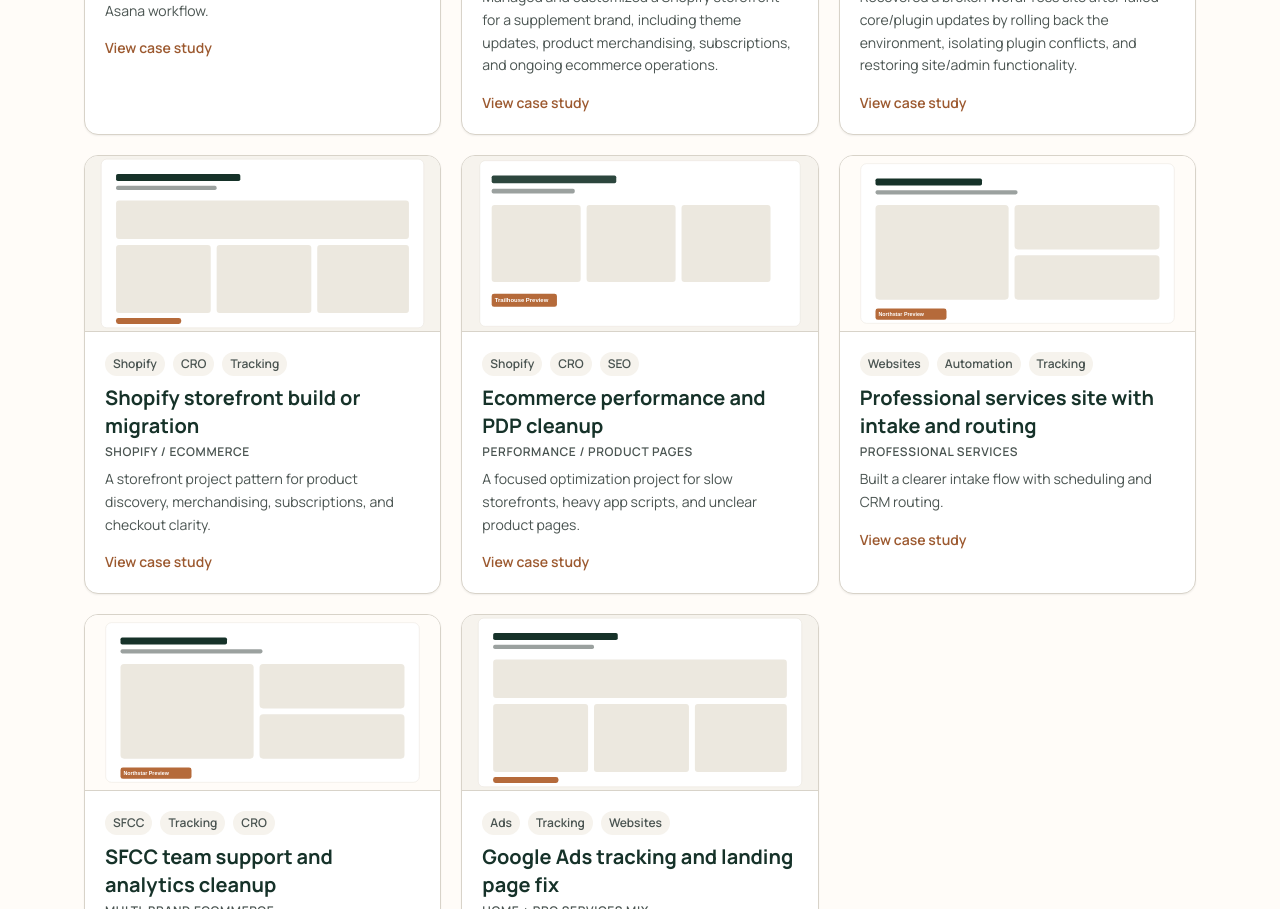
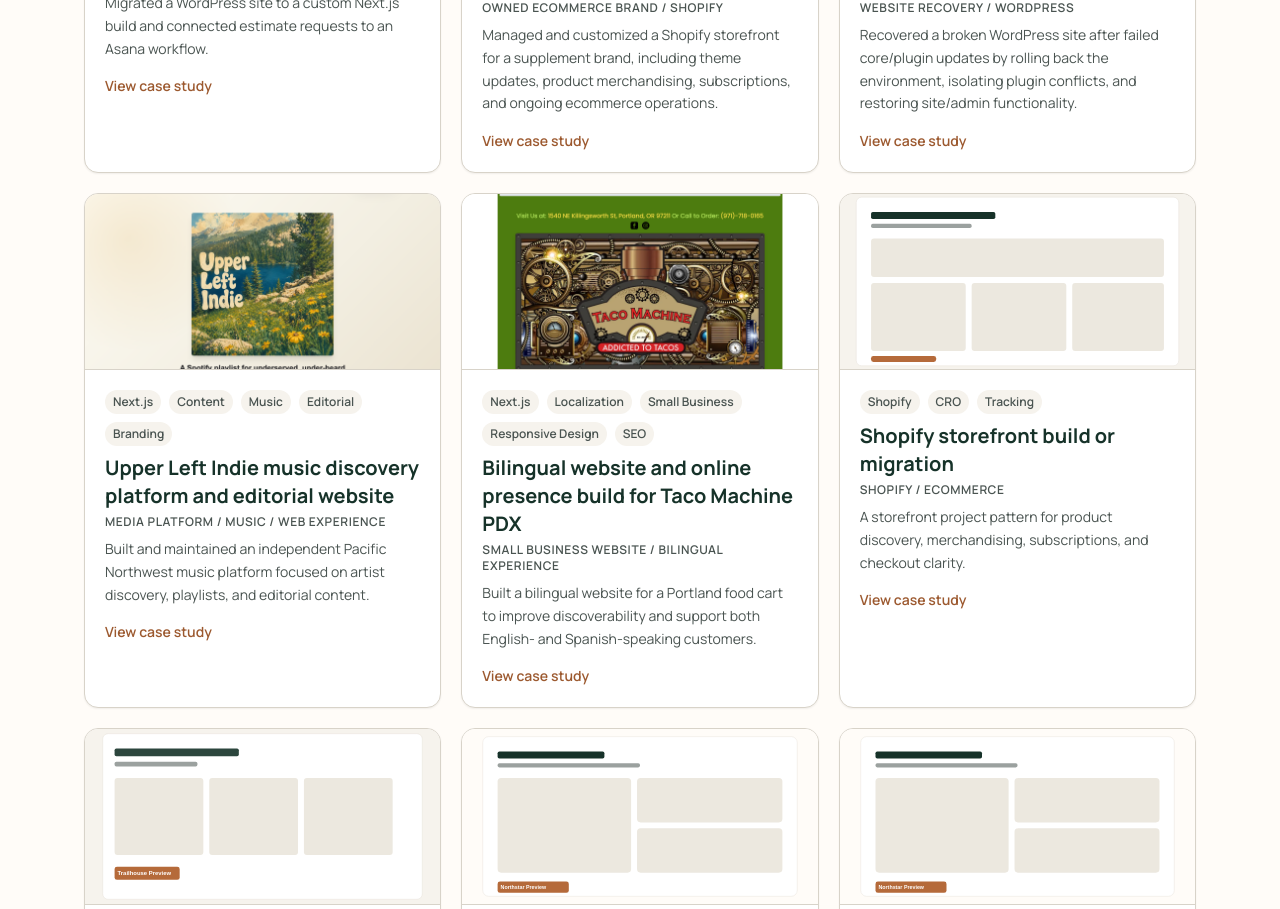
Before and after one commit to dcrawsh/rosecitycommerce, a Next.js app: page /work in a window 1280 px wide. Shown: the part 740-1649 px from the top of the page. Built offline with nearby package versions, Linux system fonts and the light colour scheme.

Commit message:
add taco machine and upperleft case studies

```diff
--- a/data/case-studies/index.ts
+++ b/data/case-studies/index.ts
@@ -6,6 +6,8 @@
 import { proServicesIntake } from "@/data/case-studies/proservices";
 import { retailerSpeedCRO } from "@/data/case-studies/retailer";
 import { sfccSupport } from "@/data/case-studies/sfcc";
+import { tacoMachineBilingualSite } from "@/data/case-studies/tacomachine";
+import { upperLeftIndiePlatform } from "@/data/case-studies/upperleftindie";
 import { CaseStudyTag } from "@/data/case-studies/types";
 
 export type { CaseStudy, CaseStudyTag } from "@/data/case-studies/types";
@@ -26,13 +28,23 @@
   "WP-CLI",
   "Debugging",
   "Infrastructure",
-  "Maintenance"
+  "Maintenance",
+  "Next.js",
+  "Content",
+  "Music",
+  "Editorial",
+  "Branding",
+  "Localization",
+  "Small Business",
+  "Responsive Design"
 ];
 
 export const caseStudies = [
   contractorLeadGen,
   cleanStrengthShopify,
   eb5gRecovery,
+  upperLeftIndiePlatform,
+  tacoMachineBilingualSite,
   coffeeSubscriptions,
   retailerSpeedCRO,
   proServicesIntake,
--- /dev/null
+++ b/data/case-studies/tacomachine.ts
@@ -0,0 +1,37 @@
+import { CaseStudy } from "@/data/case-studies/types";
+
+export const tacoMachineBilingualSite: CaseStudy = {
+  slug: "taco-machine-pdx-bilingual-small-business-website",
+  title: "Bilingual website and online presence build for Taco Machine PDX",
+  client: "Taco Machine PDX",
+  businessType: "SMALL BUSINESS WEBSITE / BILINGUAL EXPERIENCE",
+  excerpt:
+    "Built a bilingual website for a Portland food cart to improve discoverability and support both English- and Spanish-speaking customers.",
+  tags: ["Next.js", "Localization", "Small Business", "Responsive Design", "SEO"],
+  context:
+    "Taco Machine PDX relied primarily on Facebook for its online presence and needed a dedicated website customers could use to quickly find menus, hours, location information, and contact details.",
+  problem:
+    "The business needed a more professional and discoverable online presence while also supporting a large Spanish-speaking customer base. Relying solely on social media made it harder for customers to consistently access information.",
+  solution: [
+    "Designed and built a dedicated website for the business",
+    "Implemented bilingual English and Spanish page support",
+    "Organized menu and business information into a clearer structure",
+    "Focused on mobile usability for customers searching while on the go",
+    "Improved discoverability through cleaner technical SEO fundamentals",
+    "Created a maintainable structure for future updates and content changes"
+  ],
+  results: [
+    "Established a standalone online presence beyond Facebook",
+    "Improved accessibility for both English- and Spanish-speaking customers",
+    "Created a more professional and mobile-friendly customer experience",
+    "Made key business information easier to find and maintain"
+  ],
+  stack: [
+    "Next.js",
+    "Localization",
+    "Responsive frontend development",
+    "Technical SEO",
+    "Small business web development"
+  ],
+  image: "/images/taco-machine-pdx-home.png"
+};
--- a/data/case-studies/types.ts
+++ b/data/case-studies/types.ts
@@ -14,7 +14,15 @@
   | "WP-CLI"
   | "Debugging"
   | "Infrastructure"
-  | "Maintenance";
+  | "Maintenance"
+  | "Next.js"
+  | "Content"
+  | "Music"
+  | "Editorial"
+  | "Branding"
+  | "Localization"
+  | "Small Business"
+  | "Responsive Design";
 
 export type CaseStudy = {
   slug: string;
--- /dev/null
+++ b/data/case-studies/upperleftindie.ts
@@ -0,0 +1,31 @@
+import { CaseStudy } from "@/data/case-studies/types";
+
+export const upperLeftIndiePlatform: CaseStudy = {
+  slug: "upper-left-indie-music-discovery-editorial-website",
+  title: "Upper Left Indie music discovery platform and editorial website",
+  client: "Upper Left Indie",
+  businessType: "MEDIA PLATFORM / MUSIC / WEB EXPERIENCE",
+  excerpt:
+    "Built and maintained an independent Pacific Northwest music platform focused on artist discovery, playlists, and editorial content.",
+  tags: ["Next.js", "Content", "Music", "Editorial", "Branding"],
+  context:
+    "Upper Left Indie was created as a platform focused on Pacific Northwest music discovery, independent artists, playlists, and regional music culture.",
+  problem:
+    "The project needed a lightweight, maintainable web platform capable of presenting editorial content, curated playlists, artist discovery, and ongoing updates without feeling like a generic blog template.",
+  solution: [
+    "Designed and built a custom music-focused web experience",
+    "Developed reusable layouts for editorial and playlist-driven content",
+    "Created a structure optimized for discoverability and lightweight content management",
+    "Focused on clear typography, branding, and mobile usability",
+    "Organized content around artists, playlists, and regional music culture",
+    "Maintained and iterated on the platform as content evolved"
+  ],
+  results: [
+    "Created an independently operated regional music discovery platform",
+    "Established a flexible structure for playlists and editorial content",
+    "Built a maintainable custom frontend instead of relying on a generic CMS template",
+    "Created a platform capable of growing with new artists and content over time"
+  ],
+  stack: ["Next.js", "Frontend development", "Content architecture", "Editorial UX", "Branding"],
+  image: "/images/upper-left-indie-home.png"
+};
```
Also changed, not shown: public/images/taco-machine-pdx-home.png (added), public/images/upper-left-indie-home.png (added).
